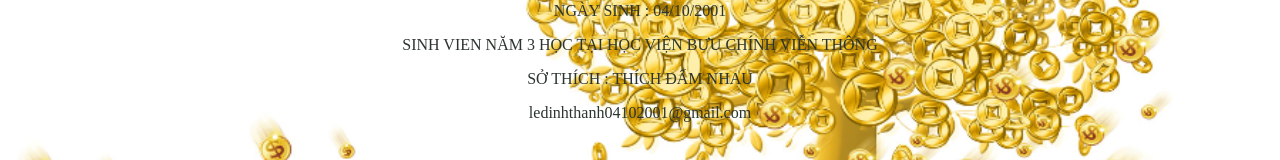
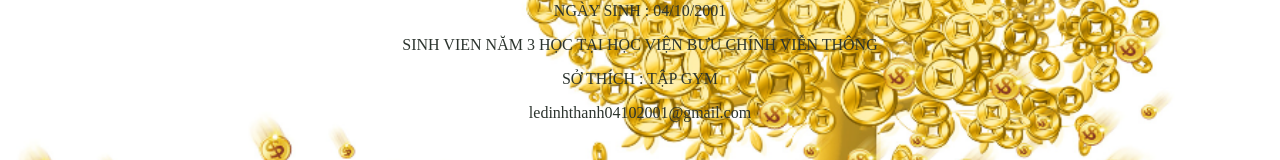
Before and after one commit to lisnake1412/Group-10, a plain HTML site: page LeDinhThanh/index.html in a window 1280 px wide. Shown: the part 428-588 px from the top of the page. Drawn offline with Linux system fonts and the light colour scheme.

Commit message:
Update index.html

```diff
--- a/LeDinhThanh/index.html
+++ b/LeDinhThanh/index.html
@@ -44,7 +44,7 @@
 </main>
 <p>NGÀY SINH : 04/10/2001</p>
 <P>SINH VIEN NĂM 3 HỌC TẠI HỌC VIỆN BƯU CHÍNH VIỄN THÔNG</P>
-<p>SỞ THÍCH : THÍCH ĐẤM NHAU</p>
+<p>SỞ THÍCH : TẬP GYM </p>
 <div class="cuoi">
     <p>ledinhthanh04102001@gmail.com</p>
 
```
